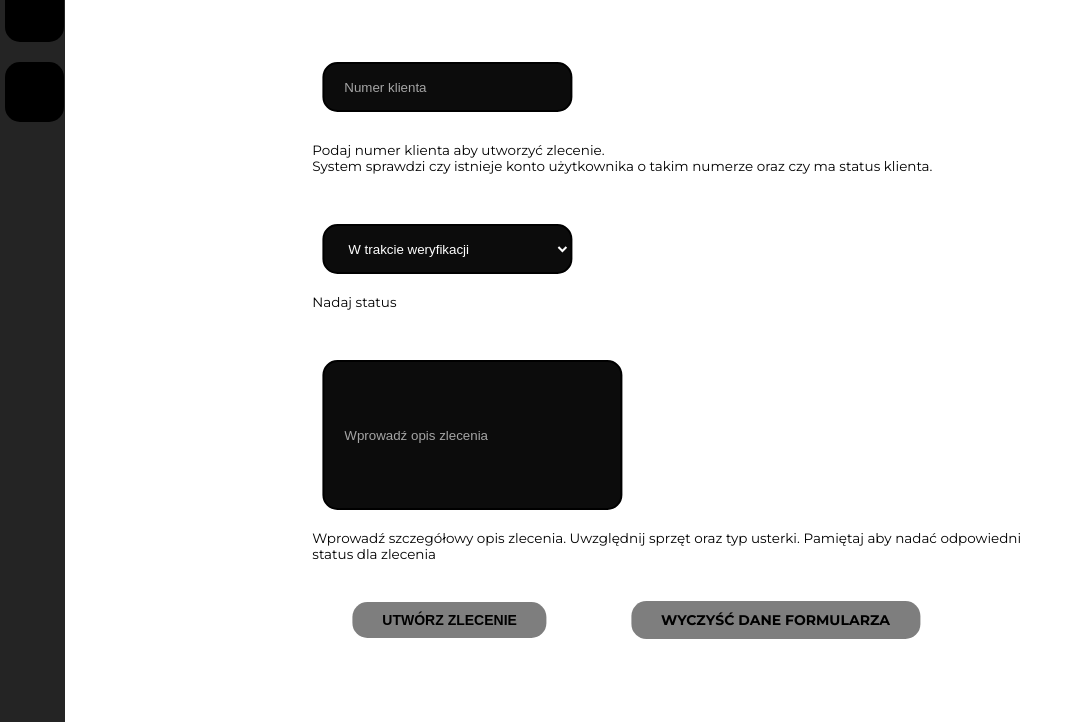
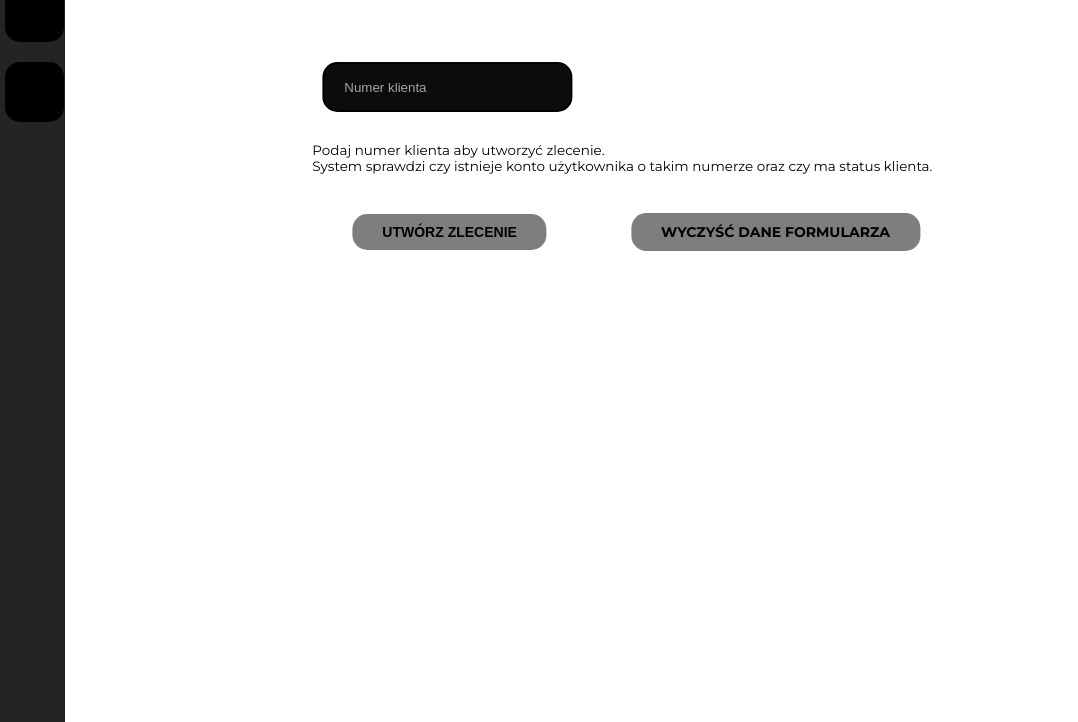
Before and after one commit to Bartek1995/web-computer-service, a Django app: page /main/service/create_order in a window 1280 px wide. Shown: the part 128-850 px from the top of the page, without its empty margins (0-1078 px from the left). Run offline with Django 3.2, Linux system fonts and the light colour scheme; some libraries are stand-ins or nearby versions.

Commit message:
Modify layout of create order structure steps.

```diff
--- a/Web_Computer_Service/account/forms.py
+++ b/Web_Computer_Service/account/forms.py
@@ -43,4 +43,4 @@ class OrderCreateForm(ModelForm):
     customer_number = forms.IntegerField(required=True)
     class Meta:
         model = Order
-        fields = ['customer_number','order_state','description']
+        fields = ['customer_number']
--- a/Web_Computer_Service/account/templates/account/service_functions/create_order.html
+++ b/Web_Computer_Service/account/templates/account/service_functions/create_order.html
@@ -18,14 +18,6 @@
         <p class="error">{{ error }}</p>
         <p>Podaj numer klienta aby utworzyć zlecenie.</p>
         <p>System sprawdzi czy istnieje konto użytkownika o takim numerze oraz czy ma status klienta.</p>
-        <div class="form-area">
-            {% render_field form.order_state class="form-field status-order" placeholder="Status zamówienia" type="number" %}
-        </div>
-        <p>Nadaj status</p>
-        <div class="form-area">
-            {% render_field form.description class="form-field text-area" placeholder="Wprowadź opis zlecenia" type="text" %}
-        </div>
-        <p>Wprowadź szczegółowy opis zlecenia. Uwzględnij sprzęt oraz typ usterki. Pamiętaj aby nadać odpowiedni status dla zlecenia</p>
         <button type="submit" class="btn-custom">Utwórz zlecenie</button>
         <span><a class="btn-custom" href="{% url 'Web_Computer_Service:clean_order_cookies'%}">Wyczyść dane formularza</a></span>
     </form>
```
Also changed, not shown: Web_Computer_Service/account/templates/account/service_functions/order_management_ask.html (added, +26 -0 lines).
